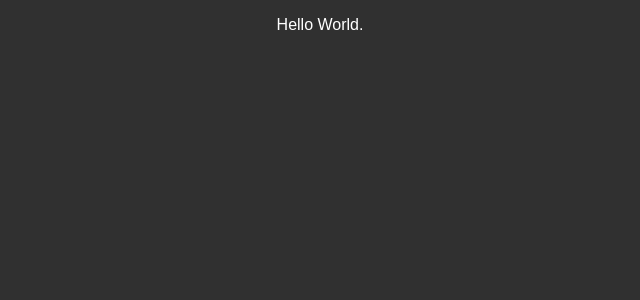
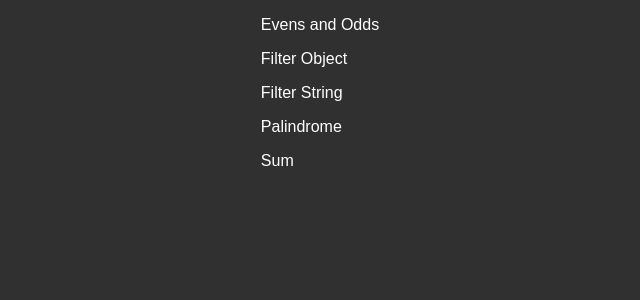
Before and after one commit to thaitommytran/react-toy-problems, a React (Create React App) app: page / in a window 1280 px wide. Shown: the top 300 px of the page, without its empty margins (320-960 px from the left). Built offline with nearby package versions, Linux system fonts and the light colour scheme.

Commit message:
step 2 completed

```diff
--- a/src/components/TopicBrowser/TopicBrowser.js
+++ b/src/components/TopicBrowser/TopicBrowser.js
@@ -1,9 +1,24 @@
-import React from 'react'
+import React, { Component } from "react";
 
-const TopicBrowser = () => {
+// Imports from Topics
+import EvenAndOdd from "../Topics/EvenAndOdd";
+import FilterObject from "../Topics/FilterObject";
+import FilterString from "../Topics/FilterString";
+import Palindrome from "../Topics/Palindrome";
+import Sum from "../Topics/Sum";
+
+class TopicBrowser extends Component {
+  render() {
     return (
-        <p>Hello World.</p>
-     );
+      <div>
+        <EvenAndOdd />
+        <FilterObject />
+        <FilterString />
+        <Palindrome />
+        <Sum />
+      </div>
+    );
+  }
 }
 
 export default TopicBrowser;
--- a/src/components/Topics/EvenAndOdd.js
+++ b/src/components/Topics/EvenAndOdd.js
@@ -0,0 +1,9 @@
+import React, { Component } from "react";
+
+class EvenAndOdd extends Component {
+  render() {
+    return <p>Evens and Odds</p>;
+  }
+}
+
+export default EvenAndOdd;
--- a/src/components/Topics/FilterObject.js
+++ b/src/components/Topics/FilterObject.js
@@ -0,0 +1,9 @@
+import React, { Component } from "react";
+
+class FilterObject extends Component {
+  render() {
+    return <p>Filter Object</p>;
+  }
+}
+
+export default FilterObject;
--- a/src/components/Topics/FilterString.js
+++ b/src/components/Topics/FilterString.js
@@ -0,0 +1,9 @@
+import React, { Component } from "react";
+
+class FilterString extends Component {
+  render() {
+    return <p>Filter String</p>;
+  }
+}
+
+export default FilterString;
--- a/src/components/Topics/Palindrome.js
+++ b/src/components/Topics/Palindrome.js
@@ -0,0 +1,9 @@
+import React, { Component } from "react";
+
+class Palindrome extends Component {
+  render() {
+    return <p>Palindrome</p>;
+  }
+}
+
+export default Palindrome;
--- a/src/components/Topics/Sum.js
+++ b/src/components/Topics/Sum.js
@@ -0,0 +1,9 @@
+import React, { Component } from "react";
+
+class Sum extends Component {
+  render() {
+    return <p>Sum</p>;
+  }
+}
+
+export default Sum;
```
